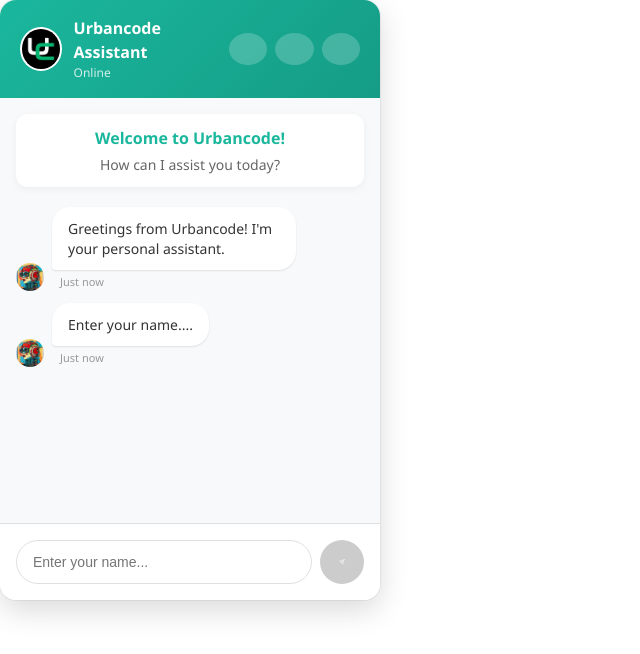
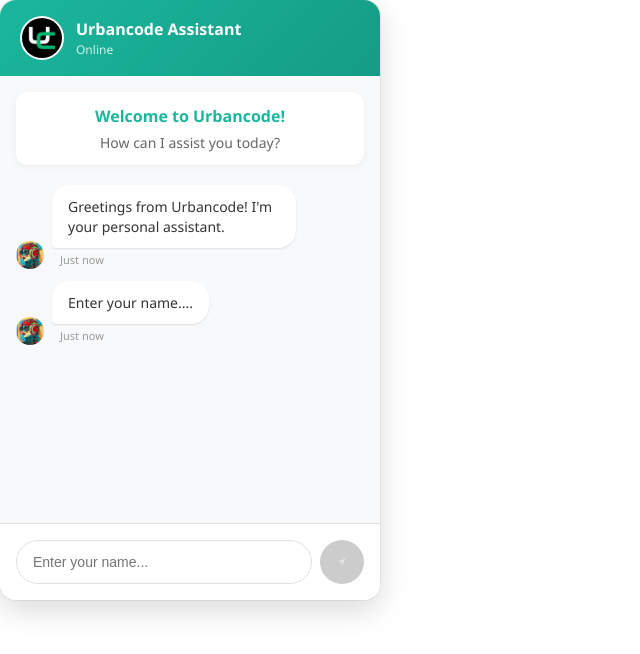
Before and after one commit to ucchatbotofficial/chatbot, a React (Vite) app in the folder frontend/: page / in a window 1280 px wide. Shown: the top 654 px of the page, without its empty margins (0-640 px from the left). Built offline with nearby package versions, Linux system fonts and the light colour scheme.

Commit message:
icons removed

```diff
--- a/frontend/src/App.tsx
+++ b/frontend/src/App.tsx
@@ -18,7 +18,7 @@
 
 function App() {
   const messagesEndRef = useRef<HTMLDivElement | null>(null);
-  const [open, setOpen] = useState(true);
+  // const [open, setOpen] = useState(true);
   const [step, setStep] = useState(0);
   const [name, setName] = useState('');
   const [email, setEmail] = useState('');
@@ -230,7 +230,7 @@
 
   return (
     <>
-      {open && (
+
         <div className="chatbot-window-modern">
           <div className="chatbot-header-modern">
             <div className="chatbot-header-left">
@@ -243,23 +243,23 @@
               </div>
             </div>
             <div className="chatbot-header-right">
-              <button className="chatbot-icon-btn-modern" title="Minimize">
+              {/* <button className="chatbot-icon-btn-modern" title="Minimize">
                 <svg width="16" height="16" viewBox="0 0 24 24" fill="none" xmlns="http://www.w3.org/2000/svg">
                   <path d="M6 12H18" stroke="#666" strokeWidth="2" strokeLinecap="round"/>
                 </svg>
-              </button>
-              <button className="chatbot-icon-btn-modern" title="Refresh" onClick={() => window.location.reload()}>
+              </button> */}
+              {/* <button className="chatbot-icon-btn-modern" title="Refresh" onClick={() => window.location.reload()}>
                 <svg width="16" height="16" viewBox="0 0 24 24" fill="none" xmlns="http://www.w3.org/2000/svg">
                   <path d="M1 4v6h6" stroke="#666" strokeWidth="2" strokeLinecap="round" strokeLinejoin="round"/>
                   <path d="M23 20v-6h-6" stroke="#666" strokeWidth="2" strokeLinecap="round" strokeLinejoin="round"/>
                   <path d="M20.49 9A9 9 0 0 0 5.64 5.64L1 10m22 4l-4.64 4.36A9 9 0 0 1 3.51 15" stroke="#666" strokeWidth="2" strokeLinecap="round" strokeLinejoin="round"/>
                 </svg>
-              </button>
-              <button className="chatbot-icon-btn-modern" title="Close" onClick={() => setOpen(false)}>
+              </button> */}
+              {/* <button className="chatbot-icon-btn-modern" title="Close" onClick={() => setOpen(false)}>
                 <svg width="16" height="16" viewBox="0 0 24 24" fill="none" xmlns="http://www.w3.org/2000/svg">
                   <path d="M18 6L6 18M6 6L18 18" stroke="#666" strokeWidth="2" strokeLinecap="round" strokeLinejoin="round"/>
                 </svg>
-              </button>
+              </button> */}
             </div>
           </div>
 
@@ -337,7 +337,7 @@
             </div>
           )}
         </div>
-      )}
+
     </>
   );
 }
```
